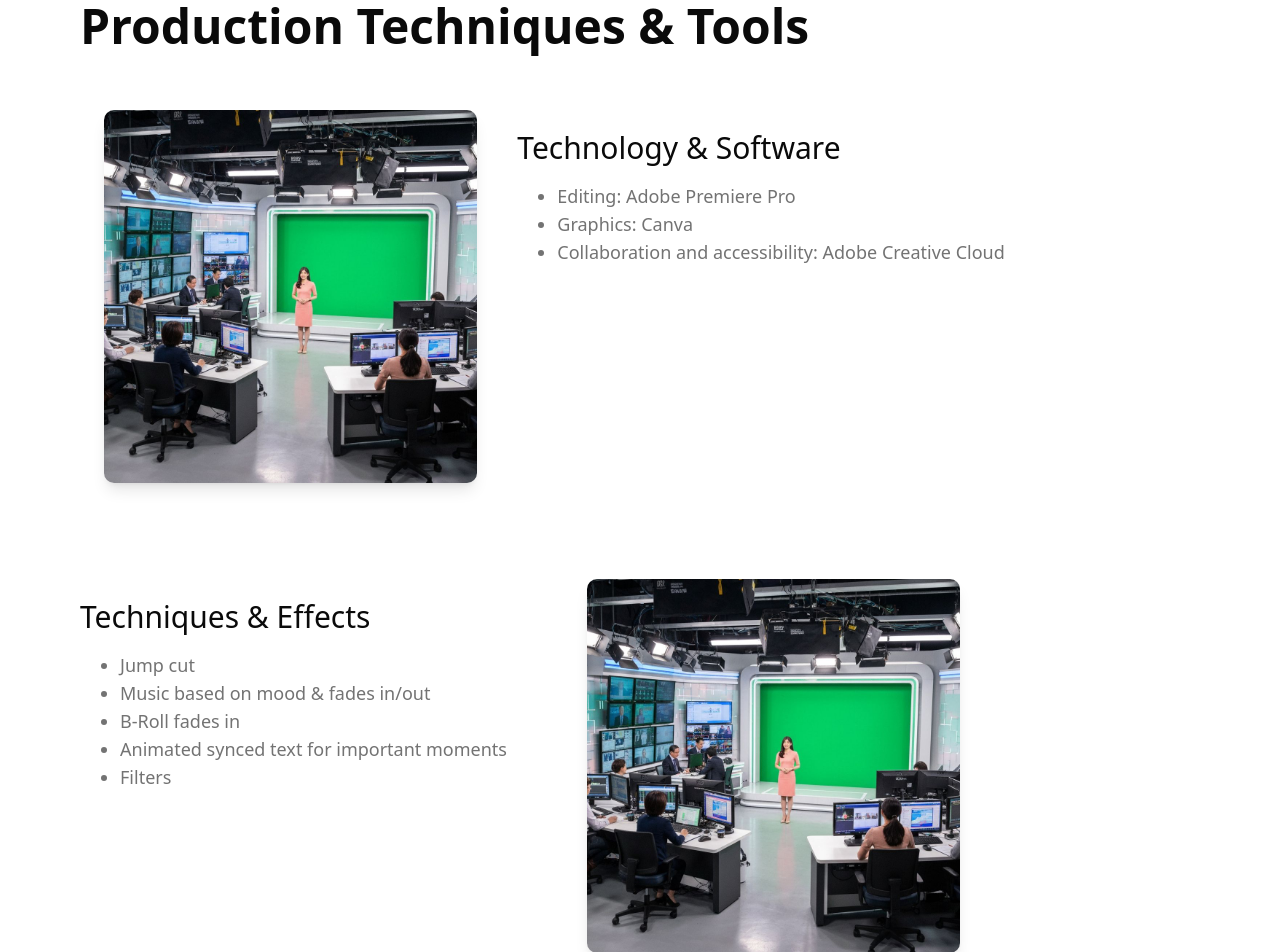
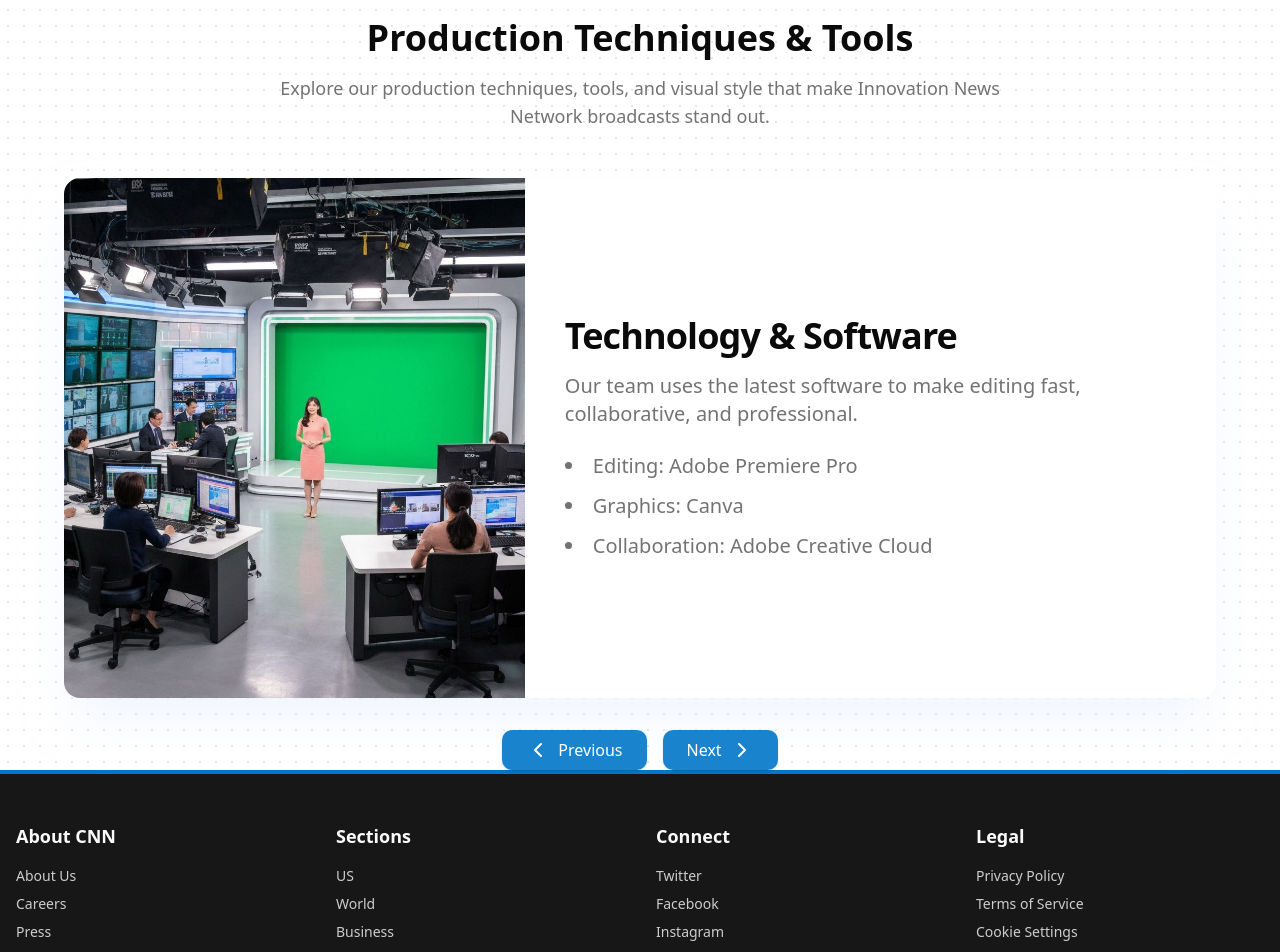
Before and after one commit to DarkGenius2409/FLC2025, a Next.js app: page /about-us/production-techniques-tools in a window 1280 px wide. Shown: the part 160-1112 px from the top of the page. Built offline with nearby package versions, Linux system fonts and the light colour scheme.

Commit message:
kinda fixed

```diff
--- a/app/about-us/production-techniques-tools/page.tsx
+++ b/app/about-us/production-techniques-tools/page.tsx
@@ -1,72 +1,54 @@
-import { Header } from "@/components/header";
-import { VideoPlayer } from "@/components/video-player";
-import { Footer } from "@/components/footer";
+"use client";
 
-export default function Home() {
+import MorphCarousel from "@/components/MorphCarousel";
+
+const sections = [
+  {
+    title: "Technology & Software",
+    image: "/news-broadcast-studio.jpg",
+    paragraph:
+      "Our team uses the latest software to make editing fast, collaborative, and professional.",
+    list: [
+      "Editing: Adobe Premiere Pro",
+      "Graphics: Canva",
+      "Collaboration: Adobe Creative Cloud",
+    ],
+    bgColor: "#DBEAFE", // lightest blue
+  },
+  {
+    title: "Techniques & Effects",
+    image: "/news-broadcast-studio.jpg",
+    paragraph:
+      "Storytelling relies on dynamic pacing, B-roll, and creative effects to engage viewers.",
+    list: [
+      "Jump cuts",
+      "Mood-based music",
+      "B-roll transitions",
+      "Synced animated text",
+      "Filters",
+    ],
+    bgColor: "#93C5FD", // medium blue
+  },
+  {
+    title: "Equipment & Visual Style",
+    image: "/news-broadcast-studio.jpg",
+    paragraph:
+      "Consistency in color, typography, and camera angles ensures our broadcasts look polished.",
+    list: [
+      "Camera: iPhone 16",
+      "Microphone: RØDE Wireless Micro",
+      "Consistent color & typography",
+    ],
+    bgColor: "#1D4ED8", // darkest blue
+  },
+];
+
+export default function Page() {
   return (
-    <main className="min-h-screen bg-background flex flex-col">
-      <div className="flex-1 max-w-6xl mx-auto w-full px-4 py-12">
-        <div className="mb-8">
-          <h1 className="text-5xl font-black mb-2">
-            Production Techniques & Tools
-          </h1>
-
-          <div className="mt-15 mb-20 flex">
-            <img
-              className="w-1/3 ml-6 mb-4 rounded-lg shadow-lg"
-              src="/news-broadcast-studio.jpg"
-              alt=""
-            />
-            <div className="ml-10">
-              <h2 className="text-3xl mt-5">Technology & Software</h2>
-              <ul className="list-disc text-lg text-muted-foreground mt-4 px-10">
-                <li>Editing: Adobe Premiere Pro</li>
-                <li>Graphics: Canva</li>
-                <li>Collaboration and accessibility: Adobe Creative Cloud</li>
-              </ul>
-            </div>
-          </div>
-
-          <div className="my-20 flex">
-            <div className="mr-10">
-              <h2 className="text-3xl mt-5">Techniques & Effects</h2>
-              <ul className="list-disc text-lg text-muted-foreground mt-4 px-10">
-                <li>Jump cut</li>
-                <li>Music based on mood & fades in/out</li>
-                <li>B-Roll fades in</li>
-                <li>Animated synced text for important moments</li>
-                <li>Filters</li>
-              </ul>
-            </div>
-            <img
-              className="w-1/3 mr-6 mb-4 rounded-lg shadow-lg"
-              src="/news-broadcast-studio.jpg"
-              alt=""
-            />
-          </div>
-          <div className="my-20 flex">
-            <img
-              className="w-1/3 mr-6 mb-4 rounded-lg shadow-lg"
-              src="/news-broadcast-studio.jpg"
-              alt=""
-            />
-            <div className="ml-10">
-              <h2 className="text-3xl mt-5">Equipment & Visual Style</h2>
-              <ul className="list-disc text-lg text-muted-foreground mt-4 px-10">
-                <li>Camera: iPhone 16</li>
-                <li>
-                  Microphone: RØDE Wireless Micro – Compact Wireless Microphone,
-                  Two Mics with Charge Case for Smartphone Content Creation –
-                  USB-C, Black
-                </li>
-                <li>
-                  Creative choices: consistent colors, filters, readable font
-                </li>
-              </ul>
-            </div>
-          </div>
-        </div>
-      </div>
-    </main>
+    <MorphCarousel
+      title="Production Techniques & Tools"
+      description="Explore our production techniques, tools, and visual style that make Innovation News Network broadcasts stand out."
+      sections={sections}
+    />
   );
 }
--- a/app/about-us/research-accuracy-ethics/page.tsx
+++ b/app/about-us/research-accuracy-ethics/page.tsx
@@ -1,71 +1,49 @@
-import { Header } from "@/components/header";
-import { VideoPlayer } from "@/components/video-player";
-import { Footer } from "@/components/footer";
+"use client";
 
-export default function Home() {
+import MorphCarousel from "@/components/MorphCarousel";
+
+const sections = [
+  {
+    title: "Event Verification",
+    image: "/news-broadcast-studio.jpg",
+    paragraph:
+      "Looked up event on RoboEvents and the East Forsyth school website to identify the organizer and verify event details.",
+    list: [
+      "Verified event location at East Forsyth High School",
+      "Identified event organizer and details via school website",
+    ],
+    bgColor: "#FDE68A",
+  },
+  {
+    title: "Permissions & Collaboration",
+    image: "/news-broadcast-studio.jpg",
+    paragraph:
+      "Reached out to event organizers and school staff to get permission for interviews and filming.",
+    list: [
+      "Emailed event organizer to schedule interview",
+      "Requested school permission to record footage at the event",
+    ],
+    bgColor: "#A7F3D0",
+  },
+  {
+    title: "Interview Process & Accuracy",
+    image: "/news-broadcast-studio.jpg",
+    paragraph:
+      "Conducted interviews with students and advisors, ensuring accurate reporting and consent.",
+    list: [
+      "Interviewed students and advisors at the event with their permission",
+      "Collected insights to accurately reflect the event",
+    ],
+    bgColor: "#BFDBFE",
+  },
+];
+
+export default function Page() {
   return (
-    <main className="min-h-screen bg-background flex flex-col">
-      <div className="flex-1 max-w-6xl mx-auto w-full px-4 py-12">
-        <div className="mb-8">
-          <h1 className="text-5xl font-black mb-2">
-            Research, Accuracy, & Ethical Reporting
-          </h1>
-
-          <div className="mt-15 mb-20 flex">
-            <img
-              className="w-1/3 ml-6 mb-4 rounded-lg shadow-lg"
-              src="/news-broadcast-studio.jpg"
-              alt=""
-            />
-            <div className="ml-10">
-              <h2 className="text-3xl mt-5">Event Verification</h2>
-              <ul className="list-disc text-lg text-muted-foreground mt-4 px-10">
-                <li>
-                  Looked up event on RoboEvents to find it was at East Forsyth
-                  High School
-                </li>
-                <li>
-                  Looked at East Forsyth school website to identify event
-                  organizer at the school and more details about the event
-                </li>
-              </ul>
-            </div>
-          </div>
-
-          <div className="my-20 flex">
-            <div className="mr-10">
-              <h2 className="text-3xl mt-5">Permissions & Collaboration</h2>
-              <ul className="list-disc text-lg text-muted-foreground mt-4 px-10">
-                <li>Emailed event organizer to set up time for interview</li>
-                <li>
-                  Contacted school for permission to record footage at the event
-                </li>
-              </ul>
-            </div>
-            <img
-              className="w-1/3 mr-6 mb-4 rounded-lg shadow-lg"
-              src="/news-broadcast-studio.jpg"
-              alt=""
-            />
-          </div>
-          <div className="my-20 flex">
-            <img
-              className="w-1/3 mr-6 mb-4 rounded-lg shadow-lg"
-              src="/news-broadcast-studio.jpg"
-              alt=""
-            />
-            <div className="ml-10">
-              <h2 className="text-3xl mt-5">Interview Process & Accuracy</h2>
-              <ul className="list-disc text-lg text-muted-foreground mt-4 px-10">
-                <li>
-                  Interviewed students and advisors at the event with their
-                  permission to gain insights into the event.
-                </li>
-              </ul>
-            </div>
-          </div>
-        </div>
-      </div>
-    </main>
+    <MorphCarousel
+      title="Research, Accuracy, & Ethical Reporting"
+      description="This section highlights how our team verifies events, collaborates with organizers, and conducts accurate interviews."
+      sections={sections}
+    />
   );
 }
--- a/app/about-us/visual-editorial-design/page.tsx
+++ b/app/about-us/visual-editorial-design/page.tsx
@@ -1,91 +1,52 @@
-import { Header } from "@/components/header";
-import { VideoPlayer } from "@/components/video-player";
-import { Footer } from "@/components/footer";
+"use client";
 
-export default function Home() {
+import MorphCarousel from "@/components/MorphCarousel";
+
+const sections = [
+  {
+    title: "Branding & Professionalism",
+    image: "/news-broadcast-studio.jpg",
+    paragraph:
+      "Intro and transitions are brand-focused to maintain professionalism and credibility. Vintage filters and consistent colors give the montage a personable, authentic feel.",
+    list: [
+      "Intro: brand focused, increases professional and credibility",
+      "Transitions: maintains consistent branding between clips, fades out at end",
+      "Vintage filter on montage: makes it more authentic and personable",
+      "Consistent colors",
+    ],
+    bgColor: "#FDE68A",
+  },
+  {
+    title: "Audience Engagement & Accessibility",
+    image: "/news-broadcast-studio.jpg",
+    paragraph:
+      "Captions, lower thirds, and thoughtful pacing help the audience understand the content while engaging a wider audience effectively.",
+    list: [
+      "Captions: increases accessibility",
+      "Lower third: provides context for interviews",
+      "Pacing/Flow: understandable and introduces multiple perspectives smoothly",
+    ],
+    bgColor: "#A7F3D0",
+  },
+  {
+    title: "Storytelling & Impact",
+    image: "/news-broadcast-studio.jpg",
+    paragraph:
+      "B-roll visuals and one-word montage outros highlight the storytelling impact and make viewers reflect on robotics’ influence on students.",
+    list: [
+      "B-roll: visual representation of spoken words",
+      "One word montage outro: prompts audience reflection",
+    ],
+    bgColor: "#BFDBFE",
+  },
+];
+
+export default function Page() {
   return (
-    <main className="min-h-screen bg-background flex flex-col">
-      <div className="flex-1 max-w-6xl mx-auto w-full px-4 py-12">
-        <div className="mb-8">
-          <h1 className="text-5xl font-black mb-2">
-            Visual & Editorial Design
-          </h1>
-
-          <div className="mt-15 mb-20 flex">
-            <img
-              className="w-1/3 ml-6 mb-4 rounded-lg shadow-lg"
-              src="/news-broadcast-studio.jpg"
-              alt=""
-            />
-            <div className="ml-10">
-              <h2 className="text-3xl mt-5">Branding & Professionalism</h2>
-              <ul className="list-disc text-lg text-muted-foreground mt-4 px-10">
-                <li>
-                  Intro: brand focused, increases professional and credibility
-                </li>
-                <li>
-                  Transitions: maintains consistent branding in between clips,
-                  keeping professionalism, fades out at end to signal to
-                  audience that the broadcast has ended
-                </li>
-                <li>
-                  Vintage filter on the montage: makes it more authentic and
-                  personable
-                </li>
-                <li>Consistent colors</li>
-              </ul>
-            </div>
-          </div>
-
-          <div className="my-20 flex">
-            <div className="mr-10">
-              <h2 className="text-3xl mt-5">
-                Audience Engagement & Accessibility
-              </h2>
-              <ul className="list-disc text-lg text-muted-foreground mt-4 px-10">
-                <li>
-                  Captions: increases accessibility, connecting to a wider
-                  audience
-                </li>
-                <li>
-                  Lower third: helps provide context for what the interview is
-                  about
-                </li>
-                <li>
-                  Pacing/Flow: paced the video in a way that is understandable
-                  by the audience but still introduces multiple perspectives
-                  through the various interviews. This allows the video to flow
-                  smoothly
-                </li>
-              </ul>
-            </div>
-            <img
-              className="w-1/3 mr-6 mb-4 rounded-lg shadow-lg"
-              src="/news-broadcast-studio.jpg"
-              alt=""
-            />
-          </div>
-          <div className="my-20 flex">
-            <img
-              className="w-1/3 mr-6 mb-4 rounded-lg shadow-lg"
-              src="/news-broadcast-studio.jpg"
-              alt=""
-            />
-            <div className="ml-10">
-              <h2 className="text-3xl mt-5">Storytelling & Impact</h2>
-              <ul className="list-disc text-lg text-muted-foreground mt-4 px-10">
-                <li>
-                  B-roll: shows how words people are saying in a visual way
-                </li>
-                <li>
-                  One word montage outro: causes audience to reflect on the
-                  extent of robotics’ impact on students
-                </li>
-              </ul>
-            </div>
-          </div>
-        </div>
-      </div>
-    </main>
+    <MorphCarousel
+      title="Visual & Editorial Design"
+      description="See how our team uses branding, accessibility, and storytelling techniques to create professional, engaging broadcasts."
+      sections={sections}
+    />
   );
 }
--- a/app/layout.tsx
+++ b/app/layout.tsx
@@ -31,6 +31,7 @@ export default function RootLayout({
         <Header />
         {children}
         <Footer />
+
       </body>
     </html>
   );
--- a/app/page.tsx
+++ b/app/page.tsx
@@ -1,14 +1,14 @@
-import { Header } from "@/components/header";
 import { BreakingNews } from "@/components/breaking-news";
 import { BroadcastSection } from "@/components/broadcast-section";
 import { FeaturedStories } from "@/components/featured-stories";
 import { NewsGrid } from "@/components/news-grid";
 import { TrendingSidebar } from "@/components/trending-sidebar";
-import { Footer } from "@/components/footer";
 
 export default function Home() {
   return (
     <main className="min-h-screen bg-background">
+
+
       <BreakingNews />
       <BroadcastSection />
       <FeaturedStories />
@@ -23,6 +23,7 @@ export default function Home() {
           </div>
         </div>
       </div>
+
     </main>
   );
 }
--- /dev/null
+++ b/components/MorphCarousel.tsx
@@ -0,0 +1,106 @@
+"use client";
+
+import { useState } from "react";
+import { AnimatePresence, motion } from "framer-motion";
+import { ChevronLeft, ChevronRight } from "lucide-react";
+
+interface CarouselSection {
+	title: string;
+	image: string;
+	paragraph: string;
+	list: string[];
+	bgColor: string;
+}
+
+interface MorphCarouselProps {
+	title: string;
+	description: string;
+	sections: CarouselSection[];
+	className?: string;
+}
+
+export default function MorphCarousel({ title, description, sections, className = "" }: MorphCarouselProps) {
+	const [index, setIndex] = useState(0);
+	const current = sections[index];
+
+	const handleNext = () => setIndex((prev) => (prev + 1) % sections.length);
+	const handlePrev = () => setIndex((prev) => (prev - 1 + sections.length) % sections.length);
+
+	return (
+		<div className="relative w-full flex flex-col items-center px-6 pt-16 min-h-screen bg-background">
+			<div className="absolute inset-0 bg-[radial-gradient(#e5e7eb_1px,transparent_1px)] bg-[length:16px_16px] h-full"></div>
+
+			{/* Header */}
+			<div className="text-center mb-12 z-10">
+				<h1 className="text-4xl font-black mb-4">{title}</h1>
+				<p className="text-lg text-muted-foreground max-w-3xl mx-auto">
+					{description}
+				</p>
+			</div>
+
+			{/* Carousel */}
+			<div className="relative w-full max-w-6xl h-[520px] flex items-center justify-center z-10">
+				<AnimatePresence mode="wait">
+					<motion.div
+						key={current.title}
+						initial={{ opacity: 0, x: index % 2 === 0 ? 100 : -100, scale: 0.95 }}
+						animate={{ opacity: 1, x: 0, scale: 1 }}
+						exit={{ opacity: 0, x: index % 2 === 0 ? -100 : 100, scale: 0.95 }}
+						transition={{ duration: 0.7, ease: "easeInOut" }}
+						className={`bg-white absolute inset-0 rounded-2xl overflow-hidden flex flex-col md:flex-row w-full ${index % 2 === 0 ? "md:flex-row" : "md:flex-row-reverse"
+							}`}
+						style={{ boxShadow: `0 25px 50px -12px ${current.bgColor}80` }}
+					>
+						{/* Image */}
+						<motion.img
+							src={current.image}
+							alt={current.title}
+							className="w-full md:w-2/5 h-64 md:h-full object-cover"
+							initial={{ opacity: 0, scale: 1.05 }}
+							animate={{ opacity: 1, scale: 1 }}
+							transition={{ duration: 0.7 }}
+						/>
+
+						{/* Text */}
+						<div className="p-10 flex-1 flex flex-col justify-center">
+							<h2 className="text-3xl md:text-4xl font-extrabold mb-4 tracking-tight">{current.title}</h2>
+							<p className="text-muted-foreground mb-6 text-lg md:text-xl">{current.paragraph}</p>
+
+							<ul className="space-y-3 text-lg md:text-xl text-muted-foreground">
+								{current.list.map((item, i) => (
+									<motion.li
+										key={item}
+										initial={{ opacity: 0, x: -20 }}
+										animate={{ opacity: 1, x: 0 }}
+										transition={{ delay: i * 0.12 }}
+										className="list-disc list-inside"
+									>
+										{item}
+									</motion.li>
+								))}
+							</ul>
+						</div>
+					</motion.div>
+				</AnimatePresence>
+			</div>
+
+			{/* Navigation */}
+			<div className="flex gap-4 mt-8 z-10">
+				<button
+					onClick={handlePrev}
+					className="cursor-pointer flex-1 bg-accent/90 text-white px-6 py-2 rounded-lg shadow hover:bg-accent transition flex items-center justify-center gap-2"
+				>
+					<ChevronLeft />
+					Previous
+				</button>
+				<button
+					onClick={handleNext}
+					className="cursor-pointer flex-1 bg-accent/90 text-white px-6 py-2 rounded-lg shadow hover:bg-accent transition flex items-center justify-center gap-2"
+				>
+					Next
+					<ChevronRight />
+				</button>
+			</div>
+		</div>
+	);
+}
--- a/components/footer.tsx
+++ b/components/footer.tsx
@@ -1,6 +1,6 @@
 export function Footer() {
   return (
-    <footer className="bg-primary text-primary-foreground border-t-4 border-accent mt-16">
+    <footer className="bg-primary text-primary-foreground border-t-4 border-accent ">
       <div className="max-w-7xl mx-auto px-4 py-12">
         <div className="grid md:grid-cols-4 gap-8 mb-8">
           <div>
--- a/components/header.tsx
+++ b/components/header.tsx
@@ -45,7 +45,7 @@ export function Header() {
           {items.map((item) => {
             const slug = item.toLowerCase();
             const href = slug === "home" ? "/" : `/${slug}`;
-            const isActive = pathname === href;
+            const isActive = pathname.includes(item);
 
             return (
               <Link
--- a/package.json
+++ b/package.json
@@ -44,6 +44,7 @@
     "cmdk": "1.0.4",
     "date-fns": "4.1.0",
     "embla-carousel-react": "8.5.1",
+    "framer-motion": "^12.23.24",
     "input-otp": "1.4.1",
     "lucide-react": "^0.454.0",
     "next": "16.0.0",
```
Also changed, not shown: 1 other file (tests, documents, lock files or other folders).
